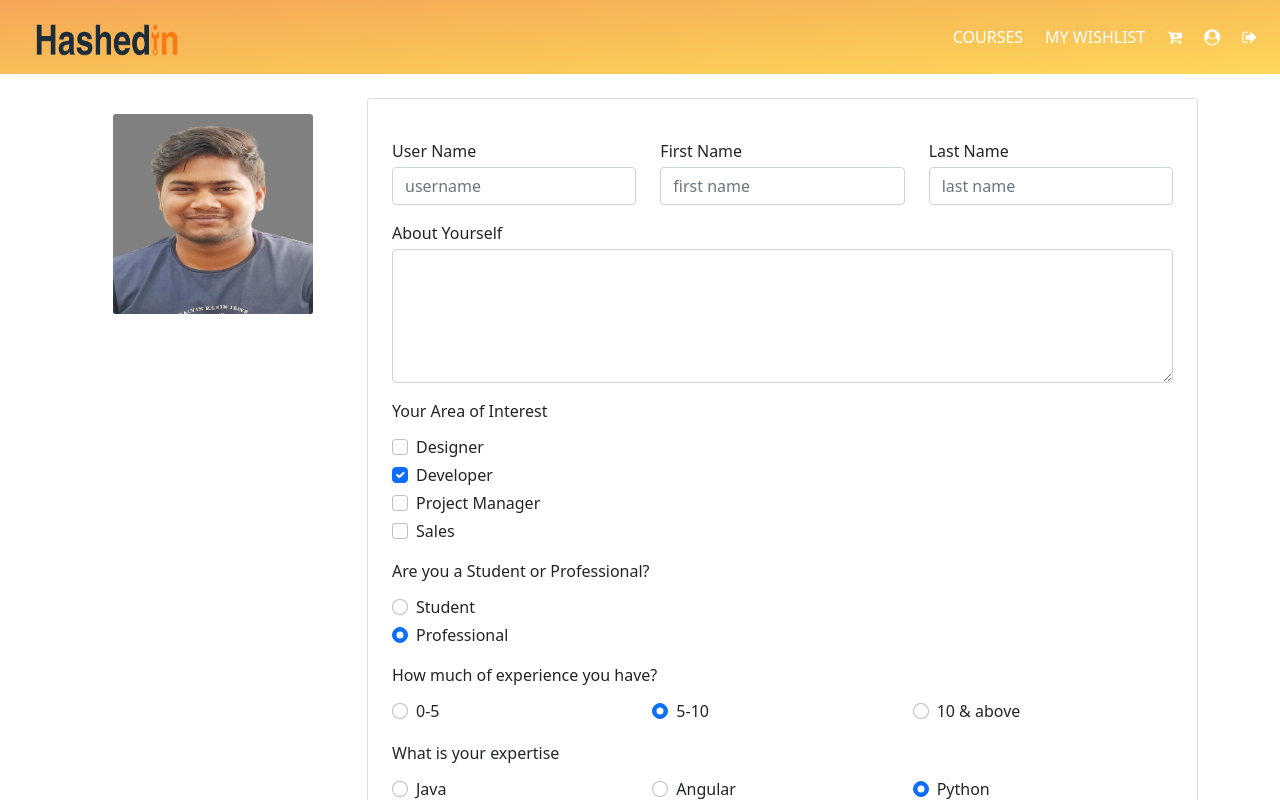
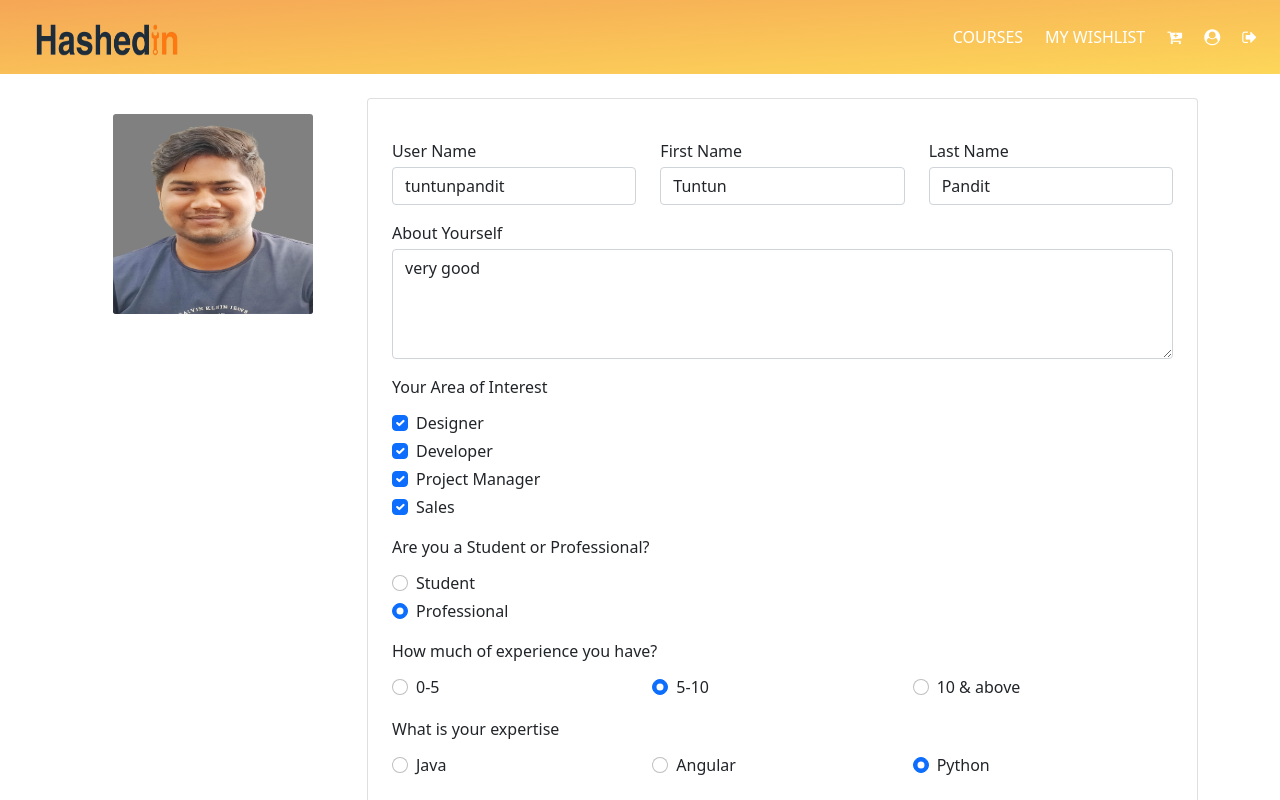
Before and after one commit to tuntunpandit/Angular-Hashedin, an Angular app: page /profile in a window 1280 px wide. Shown: the top 800 px of the page. Built offline with nearby package versions, Linux system fonts and the light colour scheme; sample sign-in values are in the browser's storage.

Commit message:
dev: added user profile data in json and integrated with form

```diff
--- a/src/app/main/courses/courses.component.html
+++ b/src/app/main/courses/courses.component.html
@@ -1,9 +1,8 @@
-<div class="banner">
-    <div class="container">
+
+<div class="container">
+    <div class="banner mt-3">
         <h3>Discover Latest Courses On React</h3>
     </div>
-</div>
-<div class="container">
     <div class="row mt-4">
         <div class="col-md-9">
             <div class="main-header d-flex justify-content-between align-items-center">
--- a/src/app/main/courses/courses.component.scss
+++ b/src/app/main/courses/courses.component.scss
@@ -20,8 +20,9 @@
     height: 135px;
 }
 .banner {
-    padding: 30px;
+    padding: 15px;
     background: #49488db3;
+    border-radius: 3px;
 
 }
 
--- a/src/app/main/main.service.ts
+++ b/src/app/main/main.service.ts
@@ -59,4 +59,7 @@ export class MainService {
     return of(wishlisted);
   }
 
+  getUserProfileData(): Observable<any> {
+    return this._http.get("./assets/user.json");
+  }
 }
--- a/src/app/main/user-profile/user-profile.component.html
+++ b/src/app/main/user-profile/user-profile.component.html
@@ -7,47 +7,47 @@
         </div>
         <div class="col-md-9">
             <div class="card p-4">
-                <form>
+                <form [formGroup]="userForm" (ngSubmit)="onSubmit()">
                     <div class="row">
                       <div class="form-group mt-3 col-md-4">
                         <label class="mb-1" for="userName">User Name</label>
-                        <input type="text" class="form-control" id="userName" placeholder="username">
+                        <input type="text" class="form-control" id="userName" placeholder="username" formControlName="username">
                       </div>
                       <div class="form-group mt-3 col-md-4">
                         <label class="mb-1" for="firstName">First Name</label>
-                        <input type="text" class="form-control" id="firstName" placeholder="first name">
+                        <input type="text" class="form-control" id="firstName" placeholder="first name" formControlName="firstName">
                       </div>
                       <div class="form-group mt-3 col-md-4">
                         <label class="mb-1" for="lastName">Last Name</label>
-                        <input type="text" class="form-control" id="lastName" placeholder="last name">
+                        <input type="text" class="form-control" id="lastName" placeholder="last name" formControlName="lastName">
                       </div>
                     </div>
                     <div class="form-group mt-3">
-                      <label class="mb-1" for="about">About Yourself</label>
-                      <textarea type="text" rows="5" class="form-control" id="about"></textarea>
+                      <label class="mb-1" for="aboutYou">About Yourself</label>
+                      <textarea type="text" rows="4" class="form-control" id="aboutYou" formControlName="about"></textarea>
                     </div>
                     <div class="form-group mt-3">
                         <label class="mb-2">Your Area of Interest</label>
                         <div class="form-check mt-1">
-                            <input class="form-check-input" type="checkbox" value="designer" id="designer1">
+                            <input class="form-check-input" type="checkbox" value="designer" id="designer1" formControlName="interest">
                             <label class="form-check-label" for="designer1">
                               Designer
                             </label>
                           </div>
                           <div class="form-check mt-1">
-                            <input class="form-check-input" type="checkbox" value="" id="developer1" checked>
+                            <input class="form-check-input" type="checkbox" value="developer" id="developer1" formControlName="interest">
                             <label class="form-check-label" for="developer1">
                               Developer
                             </label>
                           </div>
                           <div class="form-check mt-1">
-                            <input class="form-check-input" type="checkbox" value="" id="projectManager1">
+                            <input class="form-check-input" type="checkbox" value="manager" id="projectManager1" formControlName="interest">
                             <label class="form-check-label" for="projectManager1">
                               Project Manager
                             </label>
                           </div>
                           <div class="form-check mt-1">
-                            <input class="form-check-input" type="checkbox" value="" id="sales1">
+                            <input class="form-check-input" type="checkbox" value="sales" id="sales1"  formControlName="interest">
                             <label class="form-check-label" for="sales1">
                               Sales
                             </label>
@@ -116,7 +116,7 @@
                     </div>
                     <div class="form-group mt-3 col-md-6">
                         <label class="mb-1" for="role">Your Role</label>
-                        <input type="text" class="form-control" id="role" placeholder="mention your role">
+                        <input type="text" class="form-control" id="role" placeholder="mention your role" formControlName="role">
                       </div>
                     <button type="submit" class="btn btn-warning mt-4 w-25">Save</button>
                   </form>
--- a/src/app/main/user-profile/user-profile.component.ts
+++ b/src/app/main/user-profile/user-profile.component.ts
@@ -1,4 +1,7 @@
 import { Component, OnInit } from '@angular/core';
+import { FormGroup, NgForm, FormBuilder, Validators } from '@angular/forms';
+import { User } from 'src/app/model/user';
+import { MainService } from '../main.service';
 
 @Component({
   selector: 'app-user-profile',
@@ -6,10 +9,37 @@ import { Component, OnInit } from '@angular/core';
   styleUrls: ['./user-profile.component.scss']
 })
 export class UserProfileComponent implements OnInit {
-
-  constructor() { }
+  user: User;
+  userForm: FormGroup;
+  constructor(
+    private mainS: MainService,
+    private formBuilder: FormBuilder) { }
 
   ngOnInit(): void {
+    this.userForm = this.formBuilder.group({
+      username: ['', Validators.required],
+      firstName: ['', Validators.required],
+      lastName: ['', Validators.required],
+      about: ['', Validators.required],
+      interest: ['', Validators.required],
+      role: ['', Validators.required]
+    });
+    this.mainS.getUserProfileData().subscribe(data => {
+      this.user = data;
+      console.log("User", this.user);
+      this.userForm.patchValue({
+        username: this.user.username,
+        firstName: this.user.firstName,
+        lastName: this.user.lastName,
+        about: this.user.about,
+        interest: this.user.about,
+        role: this.user.role
+      });
+    })
+  }
+
+  onSubmit() {
+
   }
 
 }
--- a/src/app/main/wishlist/wishlist.component.html
+++ b/src/app/main/wishlist/wishlist.component.html
@@ -1,9 +1,7 @@
-<div class="banner">
-    <div class="container">
+<div class="container">
+    <div class="banner mt-3">
         <h3>Discover Latest Courses On React</h3>
     </div>
-</div>
-<div class="container">
     <div class="row mt-4">
         <div class="col-md-9">
             <div class="main-header d-flex justify-content-between align-items-center">
--- a/src/app/main/wishlist/wishlist.component.scss
+++ b/src/app/main/wishlist/wishlist.component.scss
@@ -20,9 +20,9 @@
     height: 135px;
 }
 .banner {
-    padding: 30px;
+    padding: 15px;
     background: #49488db3;
-
+    border-radius: 3px;
 }
 
 .select {
--- /dev/null
+++ b/src/app/model/user.ts
@@ -0,0 +1,11 @@
+export interface User {
+    username: string;
+    firstName: string;
+    lastName: string;
+    about: string;
+    interest: string;
+    sOrP: string;
+    experience: string;
+    expertise: string;
+    role: string
+}
--- /dev/null
+++ b/src/assets/user.json
@@ -0,0 +1,11 @@
+{
+    "username": "tuntunpandit",
+    "firstName": "Tuntun",
+    "lastName": "Pandit",
+    "about": "very good",
+    "interest": "developer",
+    "sOrP": "professional",
+    "experience": "0-5",
+    "expertise": "angular",
+    "role": "Software Developer"
+}
```
